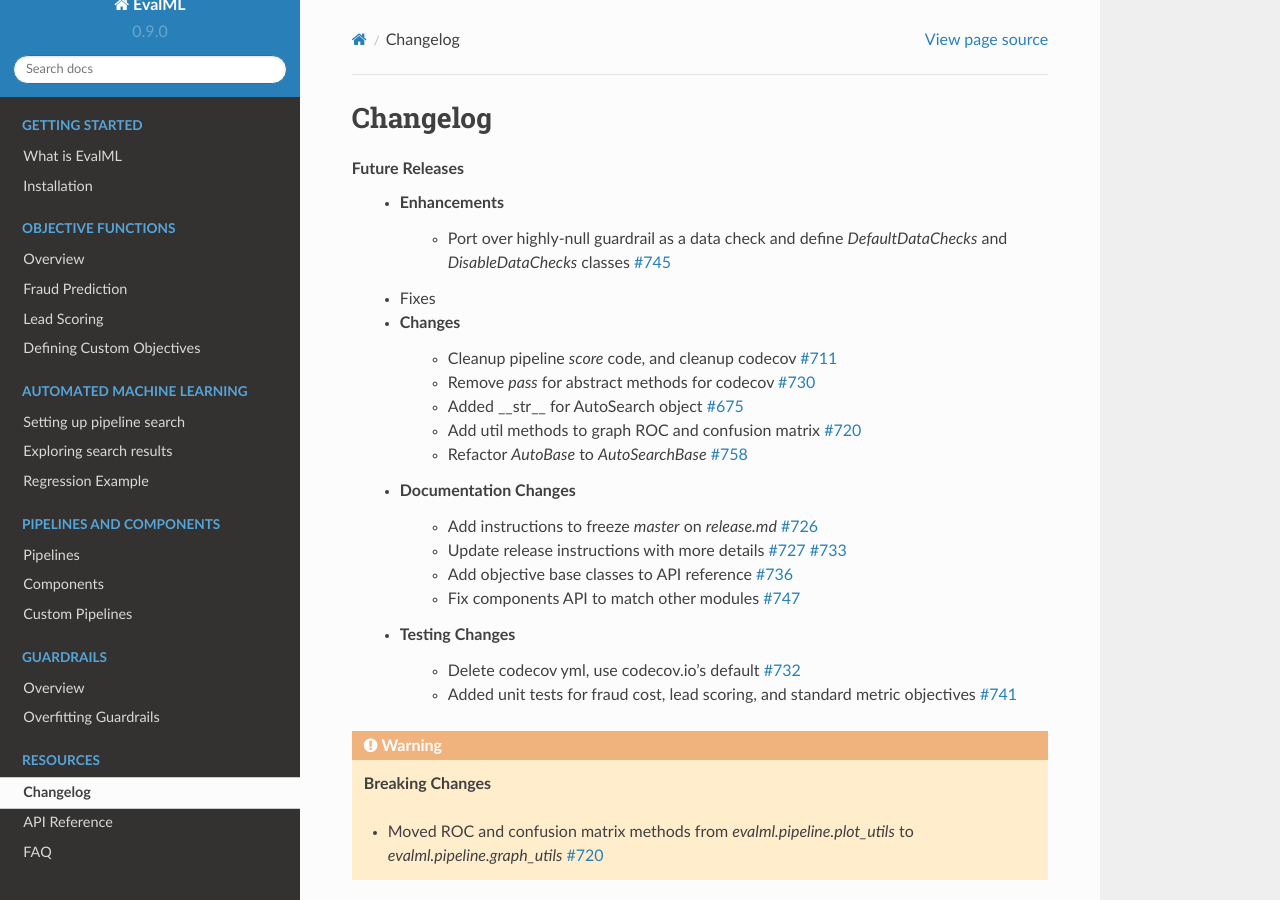
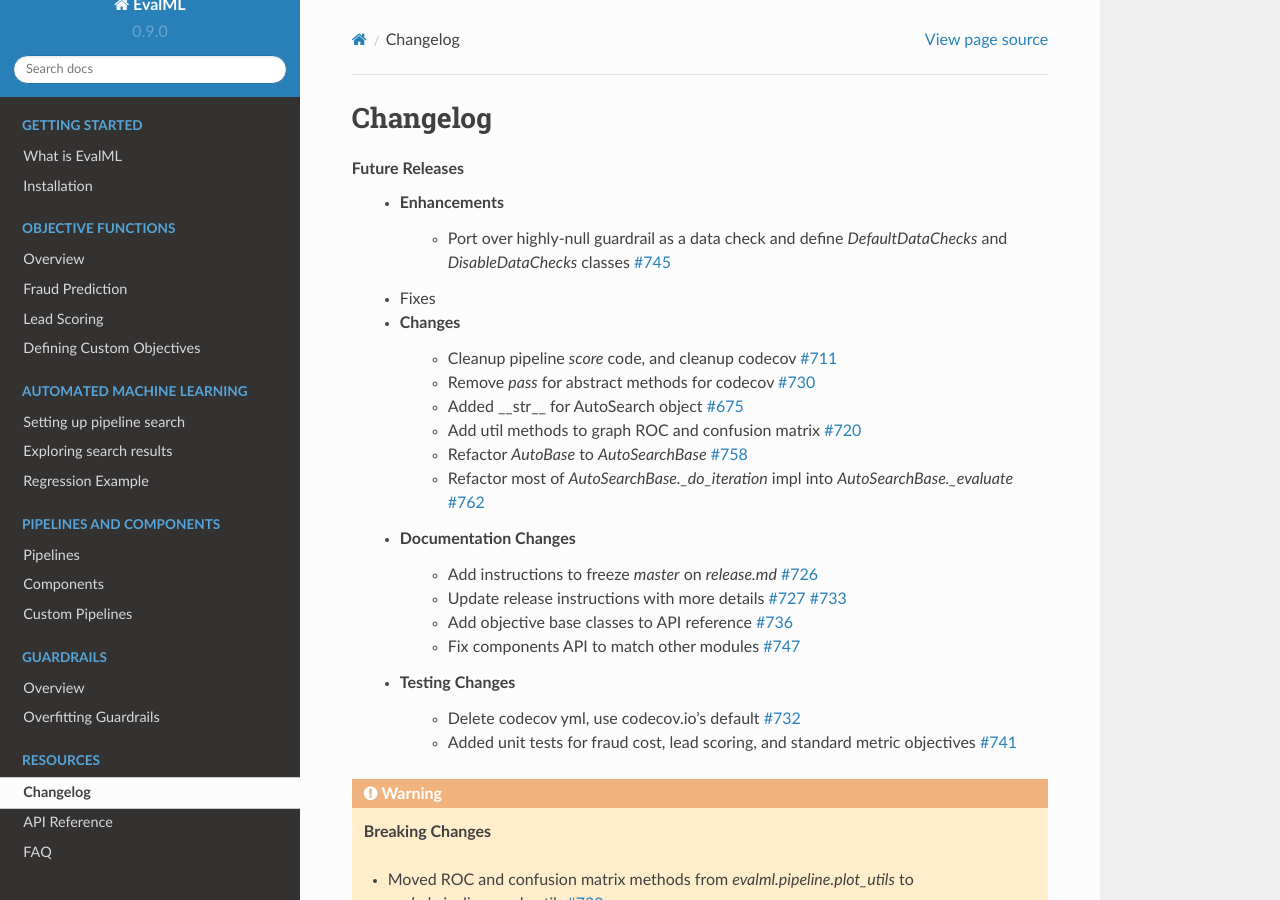
Before and after one commit to alteryx/evalml, a Sphinx documentation site: the page built from docs/source/changelog.rst, in a window 1280 px wide and 900 px high. Built offline with Sphinx 7.4.7 and the Read the Docs theme 2.0.0, drawn with Linux system fonts in a browser that asks for light colours; comment, search, counter and statistics services are not loaded.

Commit message:
Changelog

```diff
--- a/docs/source/changelog.rst
+++ b/docs/source/changelog.rst
@@ -12,6 +12,7 @@
         * Added __str__ for AutoSearch object :pr:`675`
         * Add util methods to graph ROC and confusion matrix :pr:`720`
         * Refactor `AutoBase` to `AutoSearchBase` :pr:`758`
+        * Refactor most of `AutoSearchBase._do_iteration` impl into `AutoSearchBase._evaluate` :pr:`762`
     * Documentation Changes
         * Add instructions to freeze `master` on `release.md` :pr:`726`
         * Update release instructions with more details :pr:`727` :pr:`733`
```
